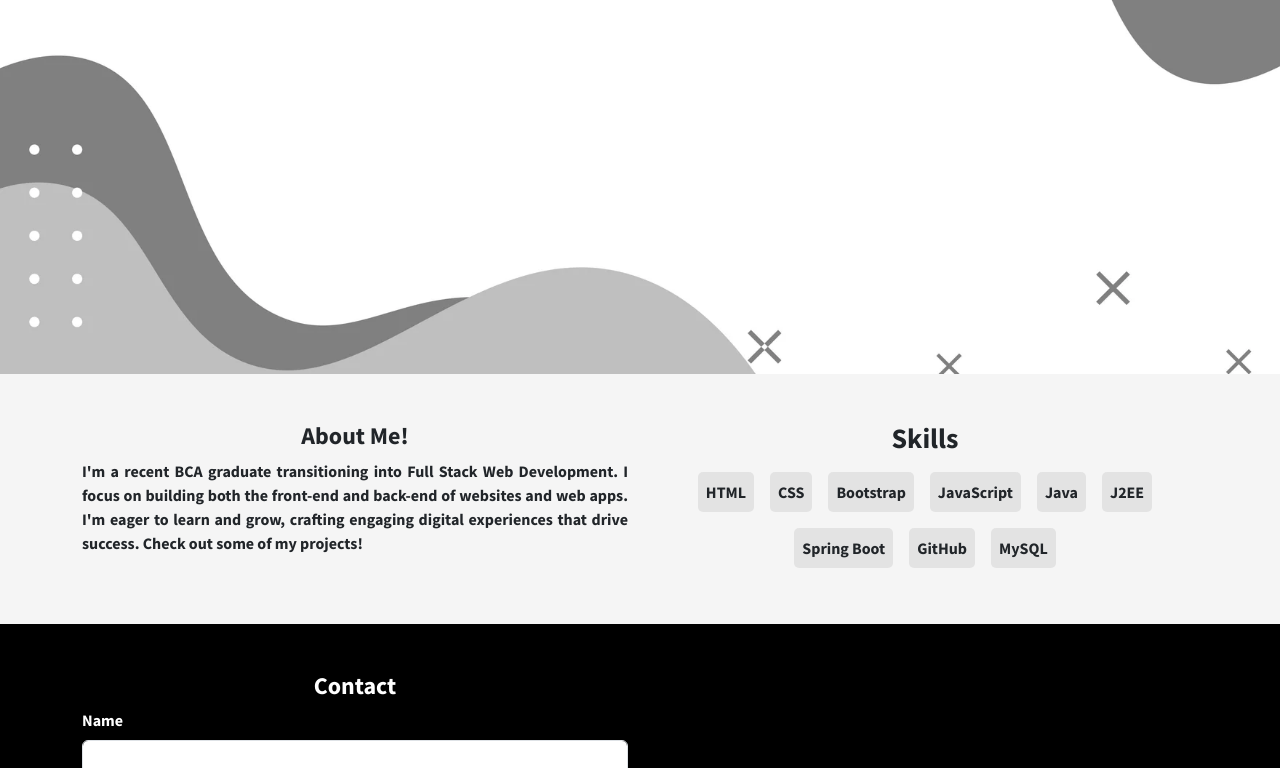
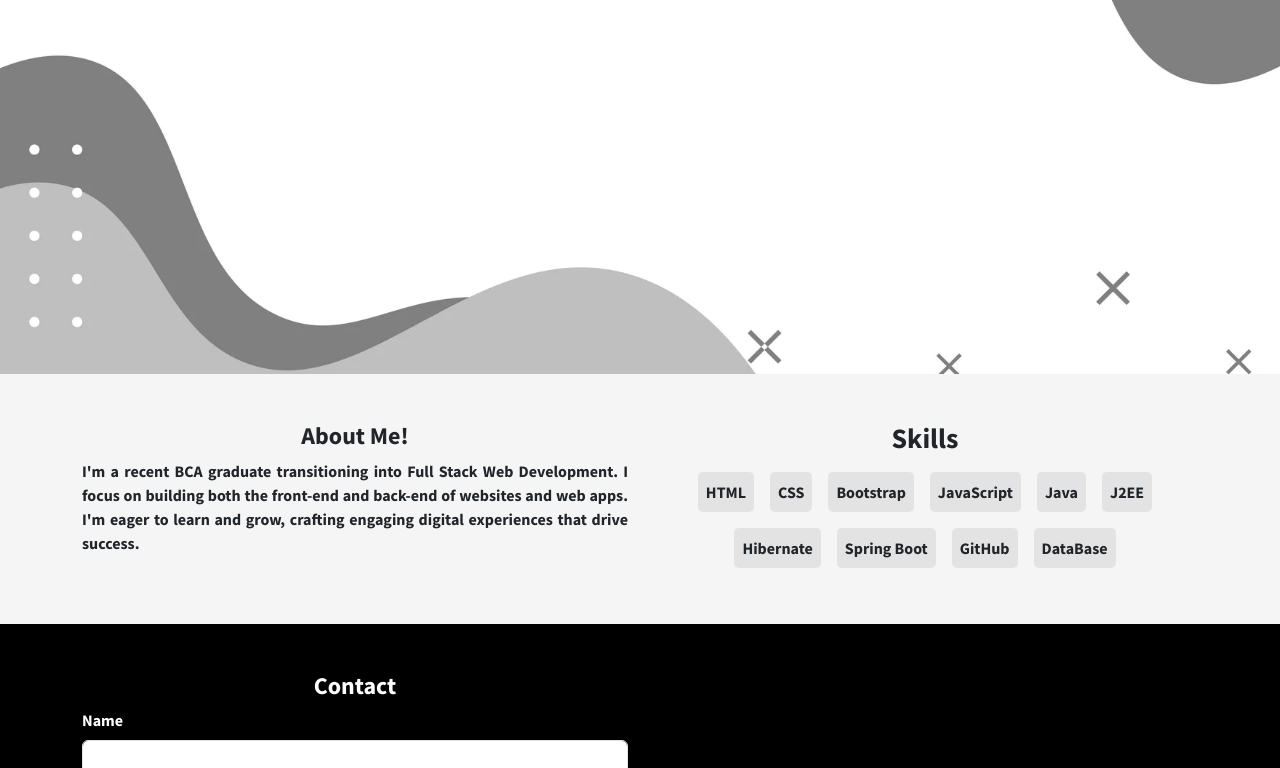
Before and after one commit to Bhuvaneshwaril/Portfolio, a website: page dist/index.html in a window 1280 px wide. Shown: the part 416-1184 px from the top of the page. Drawn offline with nearby package versions, Linux system fonts and the light colour scheme.

Commit message:
first commit

```diff
--- a/dist/index.html
+++ b/dist/index.html
@@ -12,7 +12,6 @@
     rel="stylesheet" />
   <link href="https://cdn.jsdelivr.net/npm/bootstrap@5.3.2/dist/css/bootstrap.min.css" rel="stylesheet"
     integrity="sha384-T3c6CoIi6uLrA9TneNEoa7RxnatzjcDSCmG1MXxSR1GAsXEV/Dwwykc2MPK8M2HN" crossorigin="anonymous">
-  <!-- <link rel="stylesheet" href="/css/styles.css"> -->
   <link rel="stylesheet" href="/css/styles.css">
 </head>
 
@@ -63,7 +62,7 @@
           <p class="aboutMe">I'm a recent BCA graduate transitioning into Full Stack Web Development. I focus on
             building both the
             front-end and back-end of websites and web apps. I'm eager to learn and grow, crafting engaging digital
-            experiences that drive success. Check out some of my projects!</p>
+            experiences that drive success.</p>
         </div>
         <div class="col-md-6 text-center mt-4 mt-md-0">
           <h3>Skills</h3>
@@ -74,9 +73,10 @@
             <div class="p-2 m-2 skill">JavaScript</div>
             <div class="p-2 m-2 skill">Java</div>
             <div class="p-2 m-2 skill">J2EE</div>
+            <div class="p-2 m-2 skill">Hibernate</div>
             <div class="p-2 m-2 skill">Spring Boot</div>
             <div class="p-2 m-2 skill">GitHub</div>
-            <div class="p-2 m-2 skill">MySQL</div>
+            <div class="p-2 m-2 skill">DataBase</div>
           </div>
         </div>
       </div>
```
